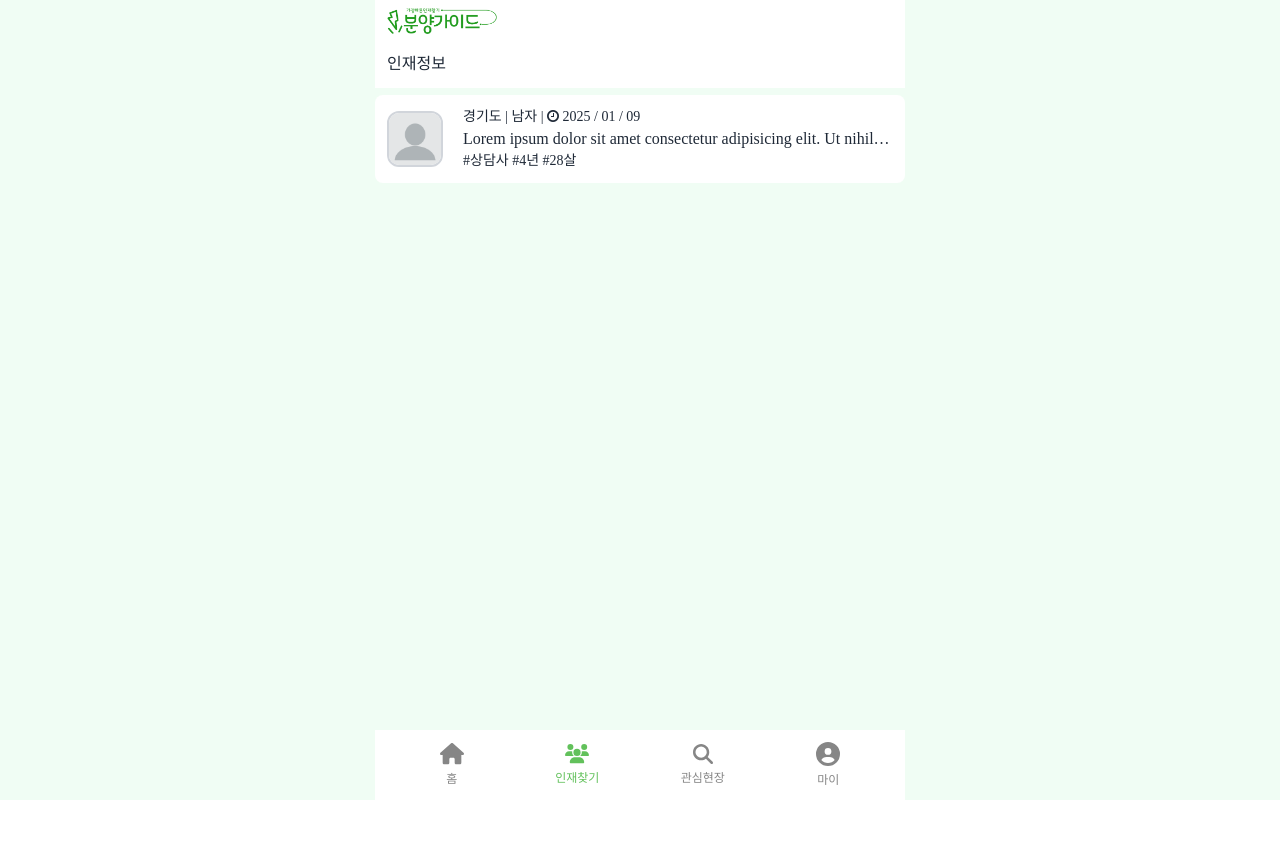
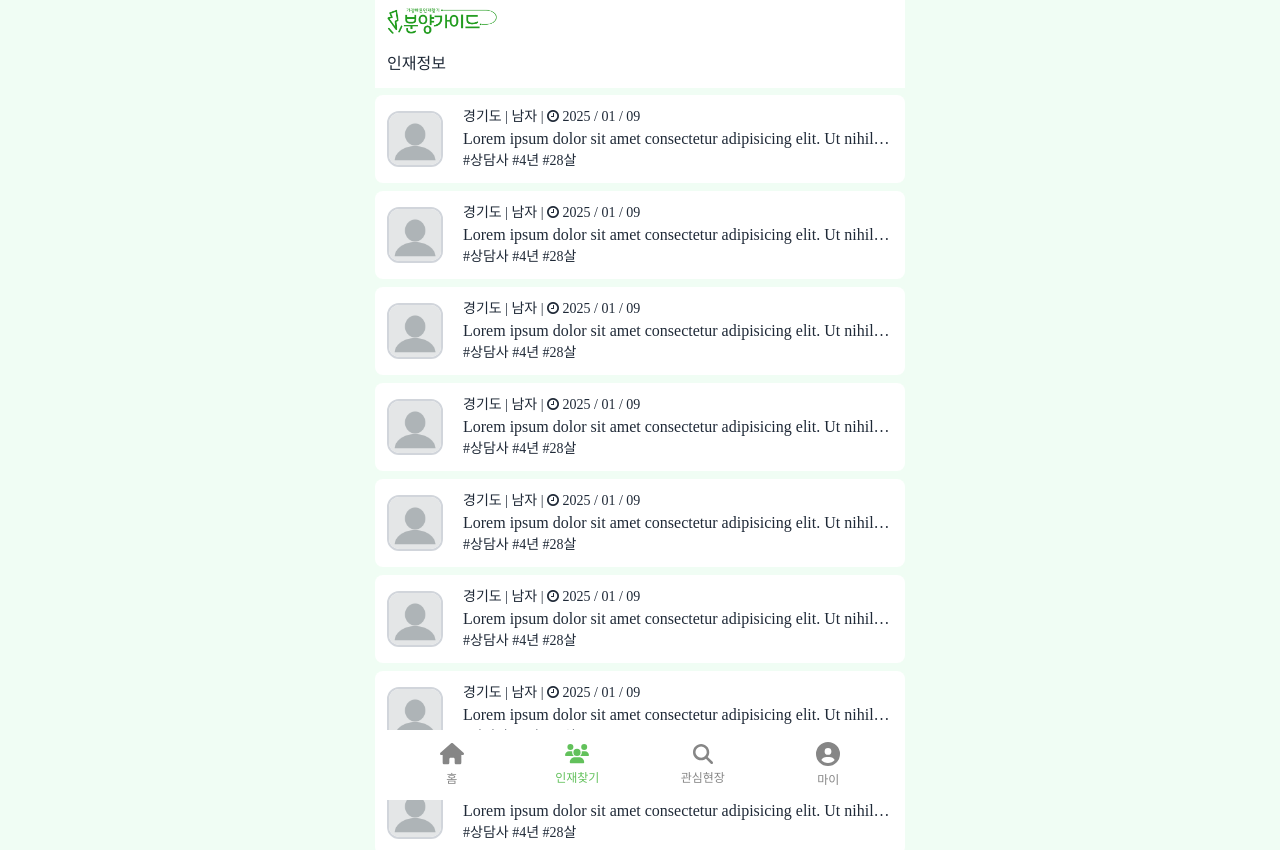
Before and after one commit to peakchang/by-guide, a SvelteKit app in the folder front/: page /find in a window 1280 px wide. Shown: the top 850 px of the page. Before the commit the page ends 800 px from the top, so only its background shows below. Built offline with nearby package versions, Linux system fonts and the light colour scheme; a web font is replaced by a local one.

Commit message:
250109 asldfjgogogogogo

```diff
--- a/front/src/routes/(app)/find/+page.svelte
+++ b/front/src/routes/(app)/find/+page.svelte
@@ -1,3 +1,7 @@
+<script>
+    let testList = [1, 2, 3, 4, 5, 6, 7, 8, 9, 0, 1, 2, 3, 4, 5, 6, 7, 8, 9, 0];
+</script>
+
 <div class="fixed top-10 left-0 w-full z-40">
     <div class="max-w-[530px] mx-auto suit-font">
         <div class="flex justify-between bg-white p-3">인재정보</div>
@@ -5,7 +9,8 @@
 </div>
 
 <div class="z-50" style="padding-top: 95px; padding-bottom:70px">
-    <div class="p-3 bg-white rounded-lg">
+    {#each testList as test}
+        <div class="p-3 bg-white rounded-lg mb-2">
             <div class="flex gap-5 items-center">
                 <div class="w-14 h-14 min-w-14">
                     <div
@@ -16,21 +21,22 @@
                 </div>
 
                 <div class="flex flex-col min-w-0">
-                <span class="text-sm">경기도 | 남자 |
+                    <span class="text-sm"
+                        >경기도 | 남자 |
                         <i class="fa fa-clock-o" aria-hidden="true"></i>
                         2025 / 01 / 09
                     </span>
                     <span
                         class="w-full block overflow-hidden text-ellipsis whitespace-nowrap"
-                    >Lorem ipsum dolor sit amet consectetur adipisicing elit. Ut
-                    nihil aut veritatis officia ex, nemo rerum repudiandae vitae
-                    quia recusandae necessitatibus. Perspiciatis maxime in quae
-                    ab expedita vel maiores sapiente?</span
+                        >Lorem ipsum dolor sit amet consectetur adipisicing
+                        elit. Ut nihil aut veritatis officia ex, nemo rerum
+                        repudiandae vitae quia recusandae necessitatibus.
+                        Perspiciatis maxime in quae ab expedita vel maiores
+                        sapiente?</span
                     >
-                <span class="text-sm">
-                    #상담사 #4년 #28살
-                </span>
+                    <span class="text-sm"> #상담사 #4년 #28살 </span>
                 </div>
             </div>
         </div>
+    {/each}
 </div>
```
Lines whose indentation alone changed are shown as unchanged.
